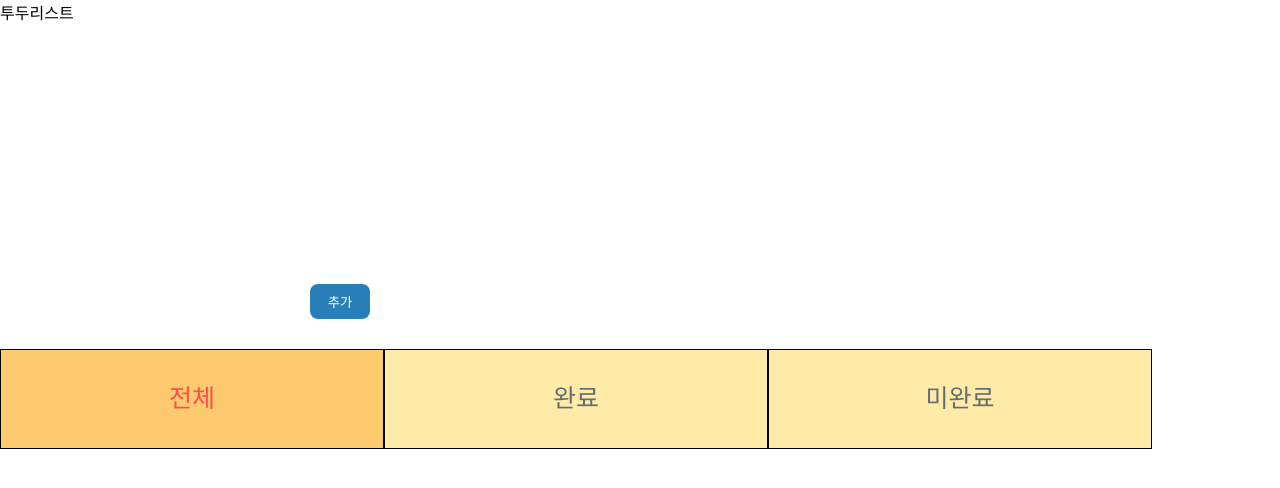
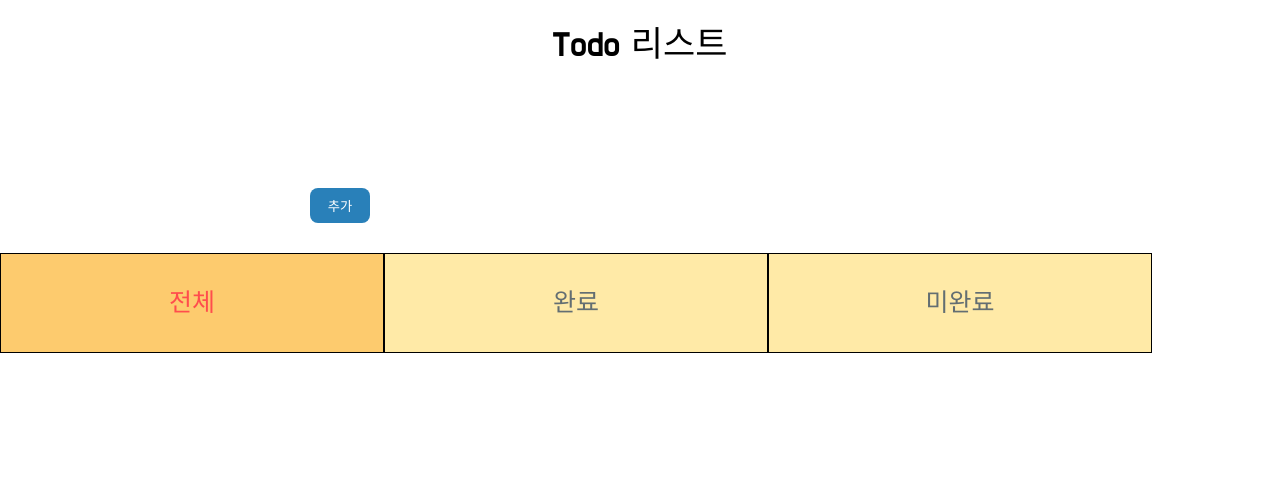
Before and after one commit to minchanwoo/test_todos, a React (Create React App) app: page /todos in a window 1280 px wide. Shown: the top 488 px of the page. Built offline with nearby package versions, Linux system fonts and the light colour scheme.

Commit message:
리스트 테이블형태 css수정

```diff
--- a/src/App.css
+++ b/src/App.css
@@ -13,7 +13,7 @@ table, td {
   border-collapse: collapse;
   width: 700px;
   height: 60px;
-  margin: 100px auto;
+  margin: 30px auto;
   font-size: 20px;
   color: #2C3A47;
 }
@@ -67,3 +67,11 @@ table, td {
   border: none;
   outline: none;
 }
+.main_title {
+  font-size: 35px;
+  text-align: center;
+  margin-top: 15px;
+}
+.list_title {
+  background-color: #f6e58d;
+}
--- a/src/App.js
+++ b/src/App.js
@@ -78,7 +78,7 @@ class App extends Component {
     return (
       <Router>
         <div>
-          투두리스트
+          <div className='main_title'>Todo 리스트</div>
           <div>
             <Route exact path='/todos'
               component={()=> <TodoList
--- a/src/components/TodoList.js
+++ b/src/components/TodoList.js
@@ -1,4 +1,4 @@
-import React, { Component } from 'react';
+import React, { Component, Fragment } from 'react';
 import { Link } from 'react-router-dom';
 
 import '../App.css';
@@ -7,16 +7,10 @@ class Todo extends Component {
 	render() {
 		return (
 			<tr>
-				<td>
-					제목
-				</td>
 				<td style={{color:'#F97F51'}}>
 					<Link to={`/todos/${this.props.id}`}>
 						{this.props.title}
 					</Link>
-				</td>
-				<td>
-					상태
 				</td>
 				<td>
 					<input type='checkbox' checked={this.props.done} onChange={()=> this.props.changeDone(this.props.id)}/>
```
